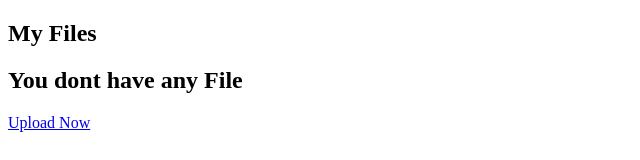
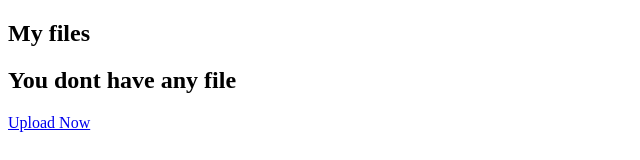
Before and after one commit to Stevensavarin/file-sharing-app, a Next.js app: page /files in a window 1280 px wide. Shown: the top 160 px of the page, without its empty margins (0-640 px from the left). Built offline with nearby package versions, Linux system fonts and the light colour scheme; no server answers.

Commit message:
Update page.js

```diff
--- a/app/(dashboard)/(routes)/files/page.js
+++ b/app/(dashboard)/(routes)/files/page.js
@@ -30,11 +30,11 @@ function Files() {
   }
   return (
     <div className='p-5'>
-      <h2 className='text-[20px]'>My Files</h2>
+      <h2 className='text-[20px]'>My files</h2>
 
       {fileList.length==0?
       <>
-       <h2 className='mb-6'> You dont have any File</h2>
+       <h2 className='mb-6'> You dont have any file</h2>
         <Link href={process.env.NEXT_PUBLIC_BASE_URL}
         className='p-2 text-white bg-primary rounded-md mt-7'>
           Upload Now
```
